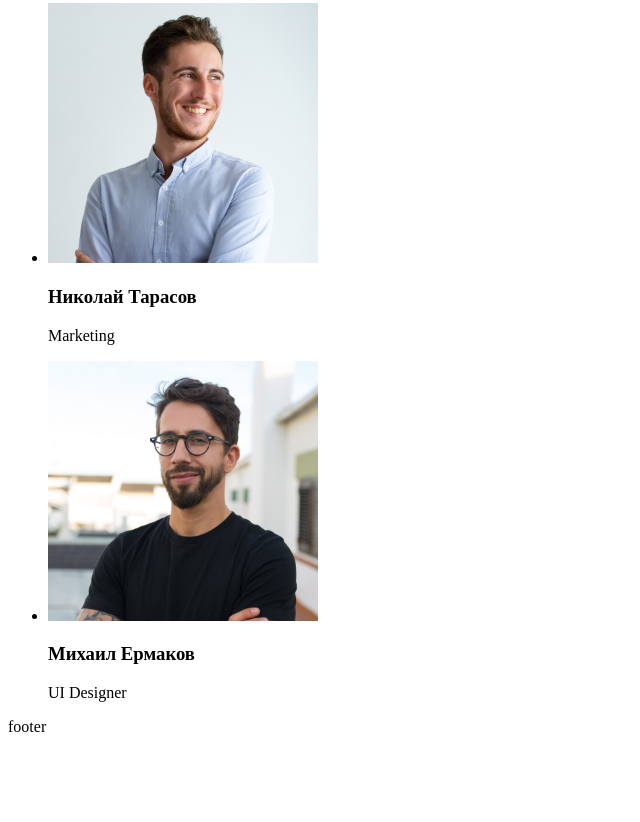
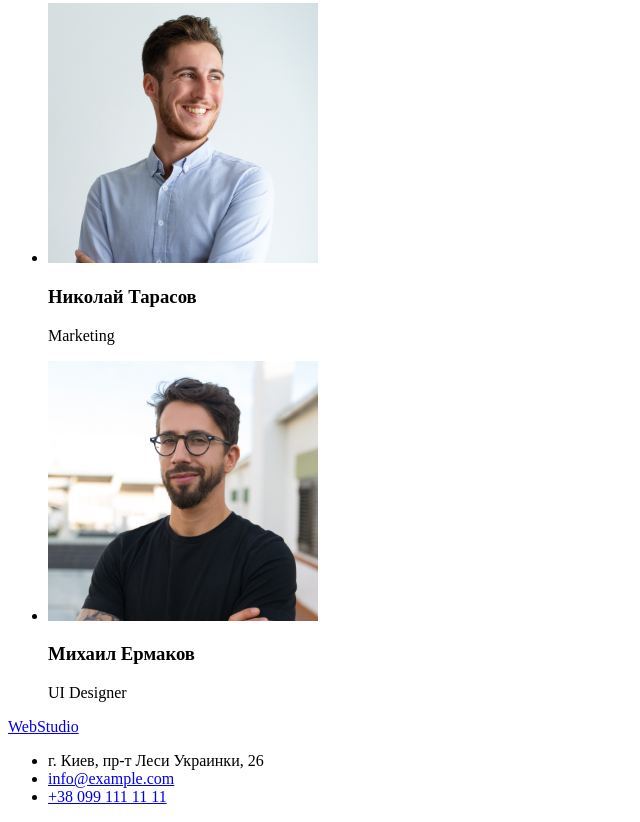
Before and after one commit to Falsher/goit-markup-hw-01, a plain HTML site: page index.html in a window 1280 px wide. Shown: the part 2304-3126 px from the top of the page, without its empty margins (0-640 px from the left). Before the commit the page ends 3048 px from the top, so only its background shows below. Drawn offline with Linux system fonts and the light colour scheme.

Commit message:
homeW1.2

```diff
--- a/index.html
+++ b/index.html
@@ -11,7 +11,7 @@
     <!--верхняя линия-->
     <header>
         <nav>
-            <a href="#">WebStudio</a>
+            <a href="index.html">WebStudio</a>
             <ul>
                 <li><a href="#">Студия</a></li>
                 <li><a href="#">Портфолио</a></li>
@@ -19,8 +19,8 @@
             </ul>
         </nav>
         <ul>
-            <li><a href="#">info@devstudio.com</a></li>
-            <li> <a href="#">+38 096 111 11 11</a></li>
+            <li><a href="mailto:info@devstudio.com">info@devstudio.com</a></li>
+            <li> <a href="tel:+380961111111">+38 096 111 11 11</a></li>
         </ul>
     </header>
     <!--Шапка-->
@@ -89,7 +89,14 @@
     </main>
     <!--Footer-->
     <footer>
-        footer
+        <section>
+            <a href="#">WebStudio</a>
+            <ul>
+                <li>г. Киев, пр-т Леси Украинки, 26</li>
+                <li><a href="mailto:info@example.com"> info@example.com</a></li>
+                <li><a href="tel:+380991111111"> +38 099 111 11 11</a></li>
+            </ul>
+        </section>
     </footer>
 </body>
 
```
